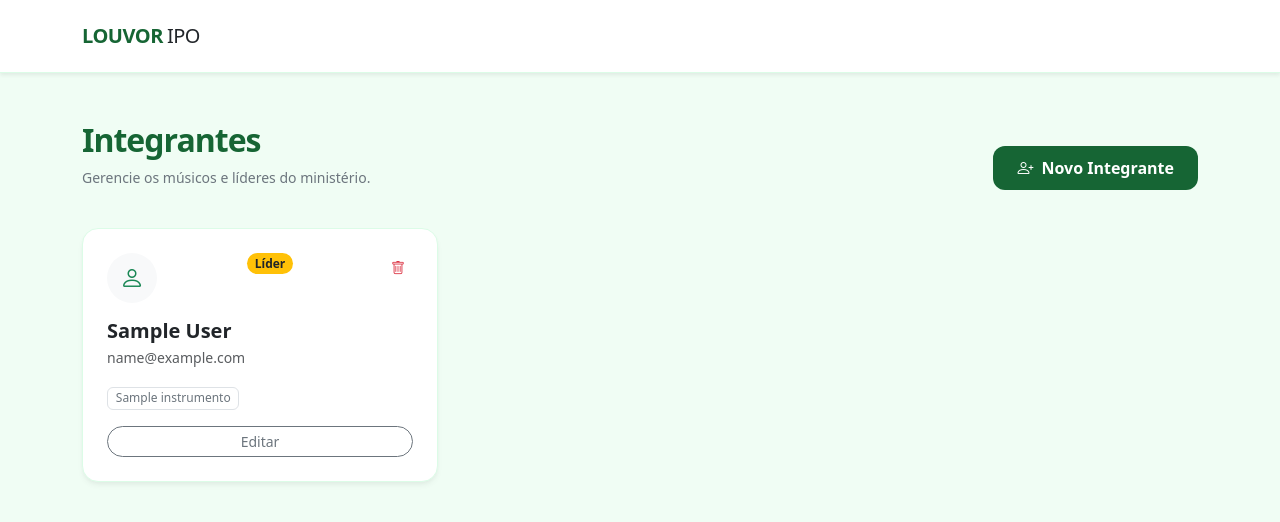
After one commit to MatheusDiogo/louvor-IPO, a Django app: page /integrantes/ in a window 1280 px wide. The commit adds this page. Shown: the top 522 px of the page. Run offline with Django 4.2, Linux system fonts and the light colour scheme; tables that the repository leaves empty hold one stand-in row (values such as "Sample post").

Commit message:
feat: CRUD integrantes

```diff
--- /dev/null
+++ b/apps/usuarios/urls.py
@@ -0,0 +1,8 @@
+from django.urls import path
+from . import views
+
+urlpatterns = [
+    path('', views.integrantes_view, name='integrantes'),
+    path('salvar/', views.salvar_integrante, name='salvar_integrante'),
+    path('excluir/<int:id>/', views.excluir_integrante, name='excluir_integrante'),
+]
--- a/apps/usuarios/views.py
+++ b/apps/usuarios/views.py
@@ -1,3 +1,48 @@
-from django.shortcuts import render
+from django.shortcuts import render, redirect, get_object_or_404
+from django.contrib.auth import get_user_model
+from apps.instrumentos.models import Instrumento
 
-# Create your views here.
+Usuario = get_user_model()
+
+def integrantes_view(request):
+    integrantes = Usuario.objects.all().order_by('first_name')
+    instrumentos = Instrumento.objects.all() # Para preencher o select no modal
+
+    return render(request, 'integrantes.html', {
+        'integrantes': integrantes,
+        'instrumentos': instrumentos
+    })
+
+def salvar_integrante(request):
+    if request.method == "POST":
+        id_usuario = request.POST.get('id')
+        first_name = request.POST.get('first_name')
+        last_name = request.POST.get('last_name')
+        email = request.POST.get('email')
+        instrumentos_ids = request.POST.getlist('instrumentos')
+        username = request.POST.get('username') or email
+
+        if id_usuario:
+            usuario = get_object_or_404(Usuario, id=id_usuario)
+            usuario.first_name = first_name
+            usuario.last_name = last_name
+            usuario.email = email
+            usuario.username = username
+        else:
+            # Para novos usuários, definimos o username como o email
+            usuario = Usuario.objects.create(
+                username=username,
+                email=email,
+                first_name=first_name,
+                last_name=last_name
+            )
+
+        usuario.save()
+        usuario.instrumentos.set(instrumentos_ids) # Atualiza o ManyToMany
+
+        return redirect('integrantes')
+
+def excluir_integrante(request, id):
+    integrante = get_object_or_404(Usuario, id=id)
+    integrante.delete()
+    return redirect('integrantes')
--- a/config/urls.py
+++ b/config/urls.py
@@ -24,4 +24,5 @@ urlpatterns = [
     path("", include("apps.core.urls")),
     path("instrumentos/", include("apps.instrumentos.urls")),
     path("musicas/", include("apps.musicas.urls")),
+    path("integrantes/", include("apps.usuarios.urls")),
 ] + static(settings.MEDIA_URL, document_root=settings.MEDIA_ROOT)
--- a/static/js/script.js
+++ b/static/js/script.js
@@ -75,3 +75,41 @@ function editarMusica(id, nome, youtube) {
 
     modalMusica.show();
 }
+
+function editarIntegrante(id, nome, sobrenome, email, isLider, instrumentos) {
+    // 1. Abre o modal manualmente (caso o data-bs-toggle falhe)
+    const modal = new bootstrap.Modal(document.getElementById('modalIntegrante'));
+
+    // 2. Preenche os campos de texto
+    document.getElementById('inst_id').value = id;
+    document.getElementById('inst_nome').value = nome;
+    document.getElementById('inst_sobrenome').value = sobrenome;
+    document.getElementById('inst_email').value = email;
+    // O username geralmente é o email no seu caso
+    if(document.getElementById('inst_username')) {
+        document.getElementById('inst_username').value = email;
+    }
+
+    // 3. Preenche o select múltiplo de instrumentos
+    const selectInstrumentos = document.getElementById('inst_instrumentos');
+    const listaInstrumentos = instrumentos.split(','); // Transforma a string em array
+
+    // Reseta seleções anteriores
+    Array.from(selectInstrumentos.options).forEach(option => {
+        option.selected = false;
+    });
+
+    // Marca como selecionado os instrumentos que o integrante já possui
+    Array.from(selectInstrumentos.options).forEach(option => {
+        if (listaInstrumentos.includes(option.text)) {
+            option.selected = true;
+        }
+    });
+
+    modal.show();
+}
+
+function limparFormulario() {
+    document.getElementById('inst_id').value = '';
+    document.querySelector('#modalIntegrante form').reset();
+}
--- a/templates/home.html
+++ b/templates/home.html
@@ -16,9 +16,9 @@
             <div class="card dashboard-card h-100 p-3">
                 <div class="card-body d-flex flex-column">
                     <div class="card-icon">🎤</div>
-                    <h5 class="card-title fw-bold">Músicos</h5>
+                    <h5 class="card-title fw-bold">Integrantes</h5>
                     <p class="card-text text-muted small flex-grow-1">Gerenciamento de integrantes e permissões.</p>
-                    <a href="/admin/usuarios/usuario/" class="btn-login">Acessar</a>
+                    <a href="{% url 'integrantes' %}" class="btn-login">Acessar</a>
                 </div>
             </div>
         </div>
--- /dev/null
+++ b/templates/integrantes.html
@@ -0,0 +1,110 @@
+{% extends "base.html" %}
+
+{% block content %}
+<div class="py-4">
+    <div class="d-flex justify-content-between align-items-center mb-4">
+        <div>
+            <h2 class="fw-bold" style="color: var(--primary-green); letter-spacing: -1px;">Integrantes</h2>
+            <p class="text-secondary small">Gerencie os músicos e líderes do ministério.</p>
+        </div>
+        <button class="btn-login" style="width: auto; padding: 10px 24px;"
+                data-bs-toggle="modal" data-bs-target="#modalIntegrante" onclick="limparFormulario()">
+            <i class="bi bi-person-plus me-2"></i>Novo Integrante
+        </button>
+    </div>
+
+    <div class="row g-4">
+        {% for integrante in integrantes %}
+        <div class="col-md-4">
+            <div class="table-card p-4 h-100">
+                <div class="d-flex justify-content-between mb-3">
+                    <div class="rounded-circle bg-light d-flex align-items-center justify-content-center" style="width: 50px; height: 50px;">
+                        <i class="bi bi-person fs-4 text-success"></i>
+                    </div>
+                    {% if integrante.is_lider %}
+                        <span class="badge rounded-pill bg-warning text-dark" style="height: fit-content;">Líder</span>
+                    {% endif %}
+                    <a href="/integrantes/excluir/{{ integrante.id }}/" class="btn btn-sm btn-outline-danger border-0" onclick="return confirm('Excluir este integrante?')">
+                        <i class="bi bi-trash"></i>
+                    </a>
+                </div>
+
+                <h5 class="fw-bold mb-1">{{ integrante.get_full_name }}</h5>
+
+                <p class="text-muted small mb-3">{{ integrante.email }}</p>
+
+                <div class="mb-3">
+                    {% for inst in integrante.instrumentos.all %}
+                        <span class="badge border text-secondary fw-normal">{{ inst.nome }}</span>
+                    {% empty %}
+                        <span class="text-muted small">Nenhum instrumento</span>
+                    {% endfor %}
+                </div>
+
+                <div class="d-flex gap-2">
+                    <button class="btn btn-sm btn-outline-secondary w-100 rounded-pill"
+                            onclick="editarIntegrante('{{ integrante.id }}', '{{ integrante.first_name }}', '{{ integrante.last_name }}', '{{ integrante.email }}', '{{ integrante.is_lider }}', '{{ integrante.instrumentos.all|join:',' }}')">
+                        Editar
+                    </button>
+                </div>
+            </div>
+        </div>
+        {% endfor %}
+    </div>
+</div>
+
+<div class="modal fade" id="modalIntegrante" tabindex="-1">
+    <div class="modal-dialog modal-dialog-centered">
+        <div class="modal-content border-0 shadow" style="border-radius: 24px;">
+            <form method="post" action="{% url 'salvar_integrante' %}">
+                {% csrf_token %}
+                <input type="hidden" name="id" id="inst_id">
+
+                <div class="modal-header border-0 pt-4 px-4">
+                    <h5 class="fw-bold" style="color: var(--primary-green);">Dados do Integrante</h5>
+                    <button type="button" class="btn-close" data-bs-dismiss="modal"></button>
+                </div>
+
+                <div class="modal-body px-4">
+                    <div class="mb-3">
+                        <label class="form-label small fw-bold text-secondary">Username</label>
+                        <input type="text" name="username" id="inst_username" class="form-control rounded-pill" required>
+                    </div>
+                    <div class="row">
+                        <div class="col-md-6 mb-3">
+                            <label class="form-label small fw-bold text-secondary">Nome</label>
+                            <input type="text" name="first_name" id="inst_nome" class="form-control rounded-pill" required>
+                        </div>
+                        <div class="col-md-6 mb-3">
+                            <label class="form-label small fw-bold text-secondary">Sobrenome</label>
+                            <input type="text" name="last_name" id="inst_sobrenome" class="form-control rounded-pill" required>
+                        </div>
+                    </div>
+
+                    <div class="mb-3">
+                        <label class="form-label small fw-bold text-secondary">E-mail</label>
+                        <input type="email" name="email" id="inst_email" class="form-control rounded-pill" required>
+                    </div>
+
+                    <div class="mb-3">
+                        <label class="form-label small fw-bold text-secondary">Instrumentos</label>
+                        <select name="instrumentos" id="inst_instrumentos" class="form-select" multiple style="border-radius: 15px;">
+                            {% for inst in instrumentos %}
+                                <option value="{{ inst.id }}">{{ inst.nome }}</option>
+                            {% endfor %}
+                        </select>
+                        <small class="text-muted">Segure Ctrl (ou Command) para selecionar vários.</small>
+                    </div>
+
+                </div>
+
+                <div class="modal-footer border-0 pb-4 px-4">
+                    <button type="button" class="btn btn-light px-4 rounded-pill" data-bs-dismiss="modal">Cancelar</button>
+                    <button type="submit" class="btn-login" style="width: auto; padding: 10px 30px;">Salvar</button>
+                </div>
+            </form>
+        </div>
+    </div>
+</div>
+
+{% endblock %}
```
